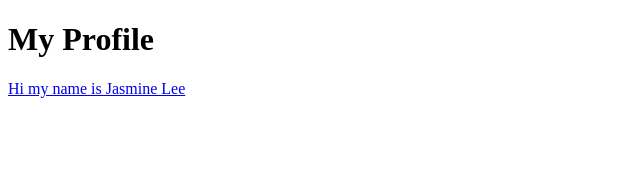
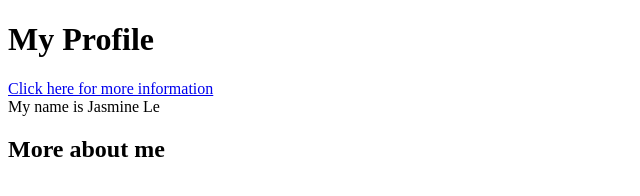
Before and after one commit to jasmine-lee82004/jasmine-lee82004.github.io, a plain HTML site: page index.html in a window 1280 px wide. Shown: the whole page, without its empty margins (0-640 px from the left). Drawn offline with Linux system fonts and the light colour scheme.

Commit message:
Update index.html

```diff
--- a/index.html
+++ b/index.html
@@ -3,6 +3,8 @@
   <head>
     <title>Jasmine Lee's Profile Page</title>
   <h1>My Profile</h1>
-  <a href="http://jasmine-lee82004.github.io/Esc8th2018_2019/index.html">Hi my name is Jasmine Lee</a>
+    <a href="http://jasmine-lee82004.github.io/Esc8th2018_2019/index.html">Click here for more information</a>
+    <br>My name is Jasmine Le
+  <h2>More about me</h2>
   </head>
 </html>
```
